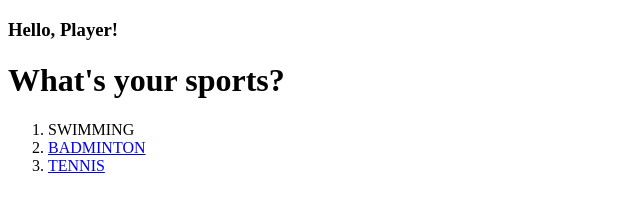
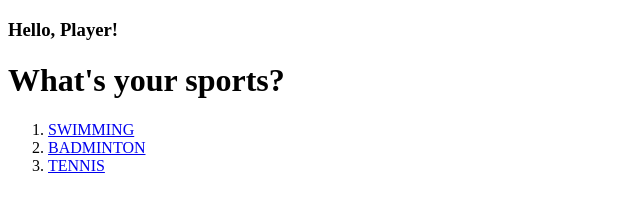
Before and after one commit to dovewing/my-first-website, a plain HTML site: page index.html in a window 1280 px wide. Shown: the whole page, without its empty margins (0-640 px from the left). Drawn offline with Linux system fonts and the light colour scheme.

Commit message:
Update index.html
오타 때문에 링크 연결이 안된거에요
herf -> href
문자 하나때문에 오류 나면 찾기 어렵죠 ㅎㅎ

```diff
--- a/index.html
+++ b/index.html
@@ -7,7 +7,7 @@
     <h3>Hello, Player!</h3>
     <H1>What's your sports?</H1>
     <ol>
-       <li><a herf="1_swimming.html">SWIMMING</a></li>
+       <li><a href="1_swimming.html">SWIMMING</a></li>
        <li><a href="2_badminton.html">BADMINTON</a></li>
        <li><a href="3_tennis.html">TENNIS</a></li>
     </ol>
```
